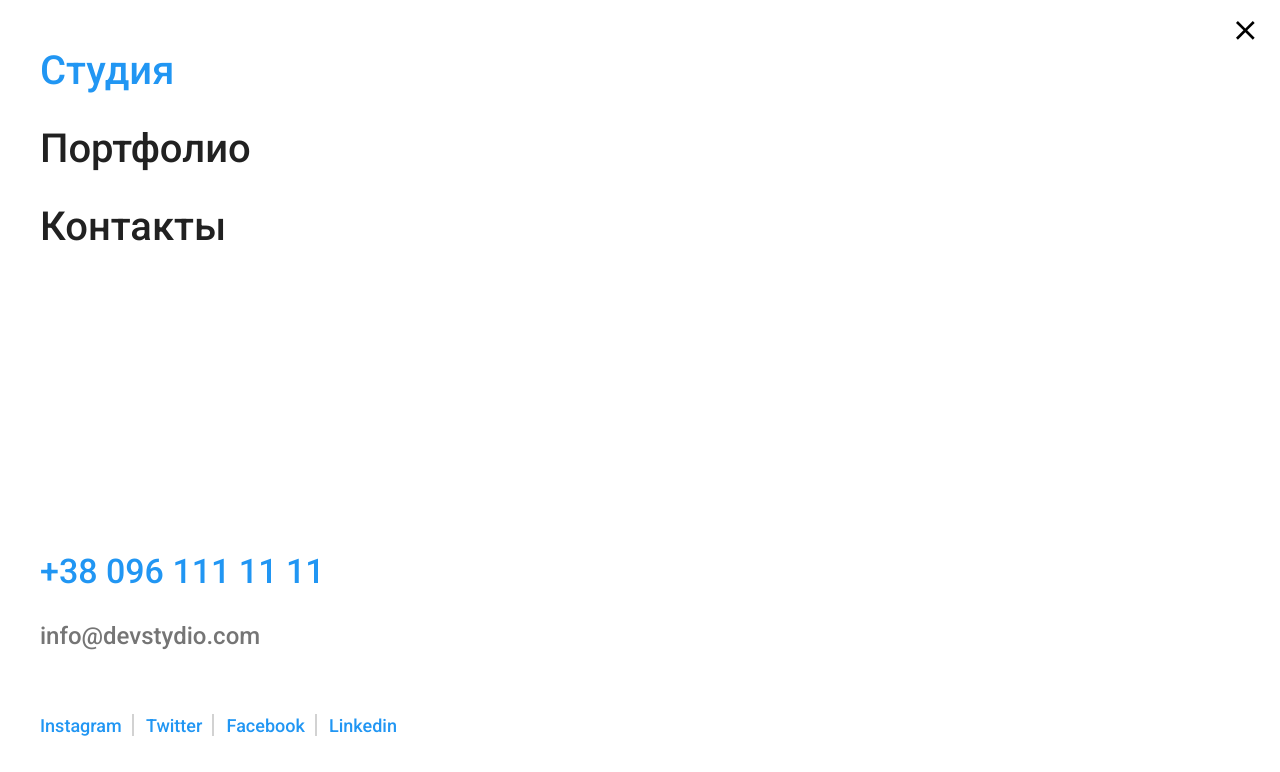
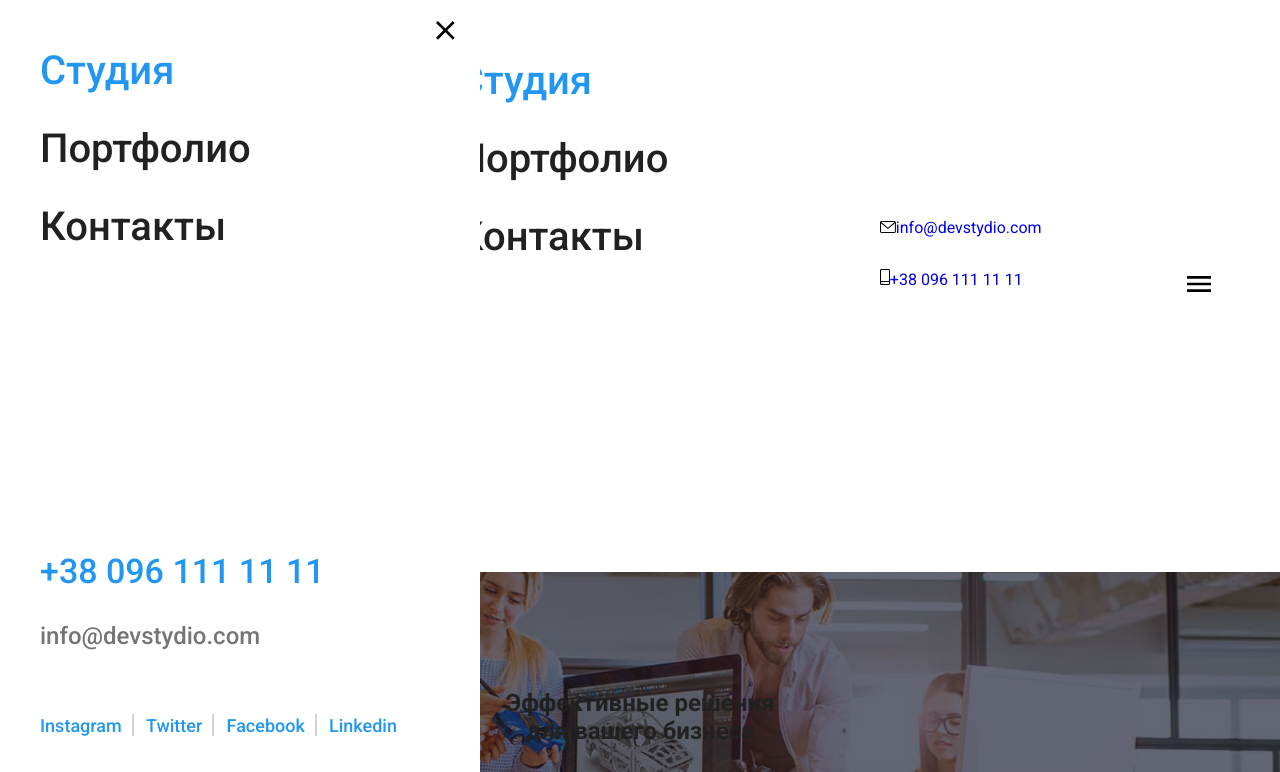
Before and after one commit to veriano/goit-markup-hw-08, a plain HTML site: page index.html in a window 1280 px wide. Shown: the top 772 px of the page. Drawn offline with Linux system fonts and the light colour scheme.

Commit message:
correcting

```diff
--- a/sass/components/_mobile-menu.scss
+++ b/sass/components/_mobile-menu.scss
@@ -6,4 +6,8 @@
     height: 100%;
     background-color: $white-color;
     z-index: 4;
+
+    @media screen and (min-width: 480px) {
+        width: 480px;
+    }
 }
```
Also changed, not shown: css/main.css, css/main.min.css, 2 other files.
